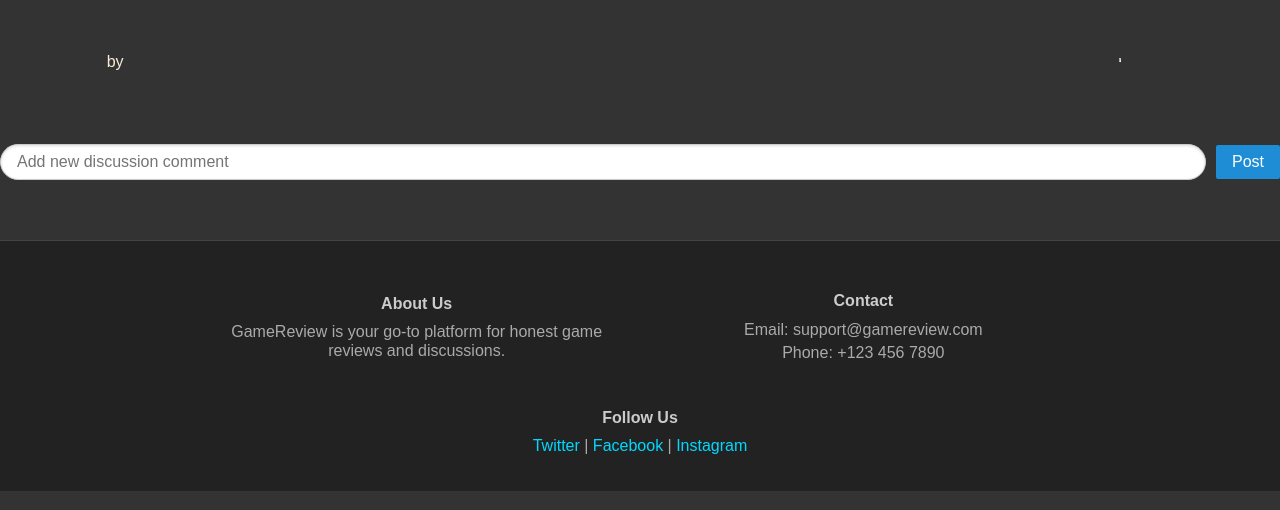
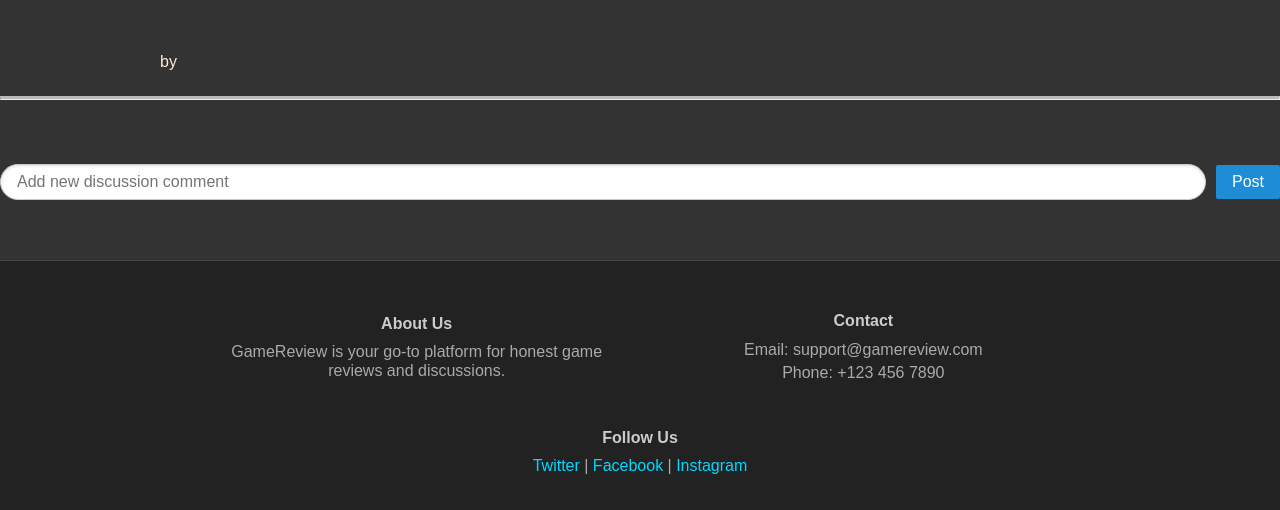
Before and after one commit to Ehtiram-Shukurov/game-review, a Flask app: template templates/review.html in a window 1280 px wide. Shown: the part 113-623 px from the top of the page. Run offline with Flask 3, Linux system fonts and the light colour scheme; the template is opened without the code that fills it, so the values that code supplies are empty; some libraries are stand-ins or nearby versions.

Commit message:
Adding a separator line

```diff
--- a/templates/review.html
+++ b/templates/review.html
@@ -8,9 +8,8 @@
     <div class="pure-u-18-24">
         <h1 class="review_title">{{ review.title }}</h1>
         <p>by <em>{{ review.username }}</em></p>
+
     </div>
-
-    <hr class="solid">
 
     <div class="pure-u-2-24">
         <p>
@@ -21,6 +20,9 @@
             &#9734;
             {%endfor%}
         </p>
+    </div>
+    <div class="pure-u-1">
+        <hr class="solid">
     </div>
     <div class="pure-u-2-24">
         {% if user_sub == review.user_sub %}
```
